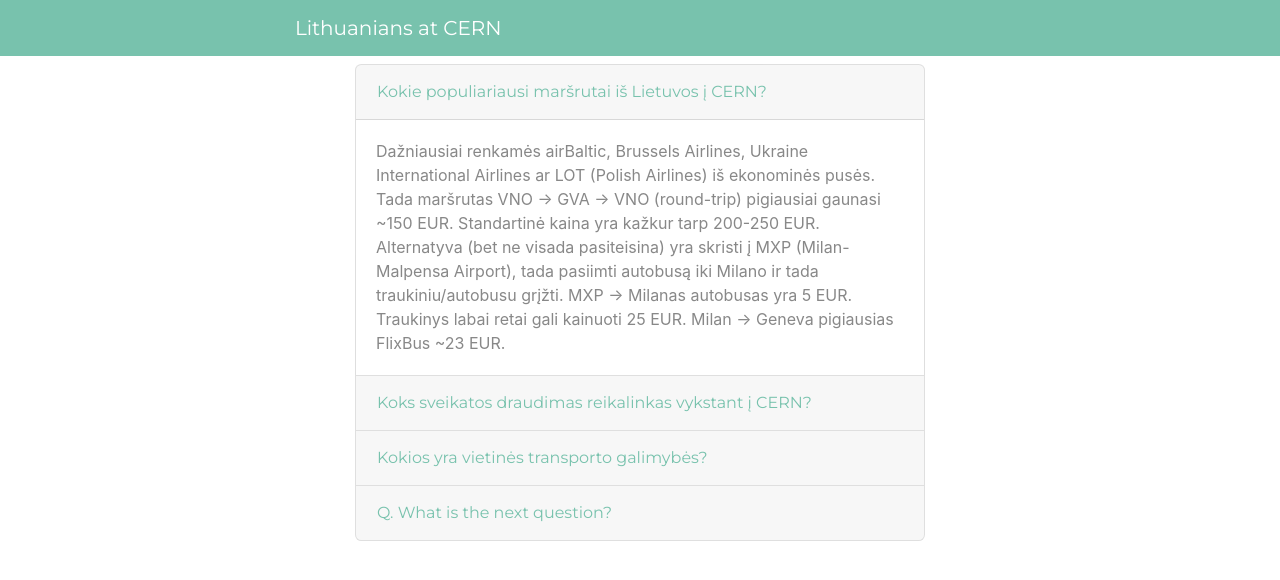
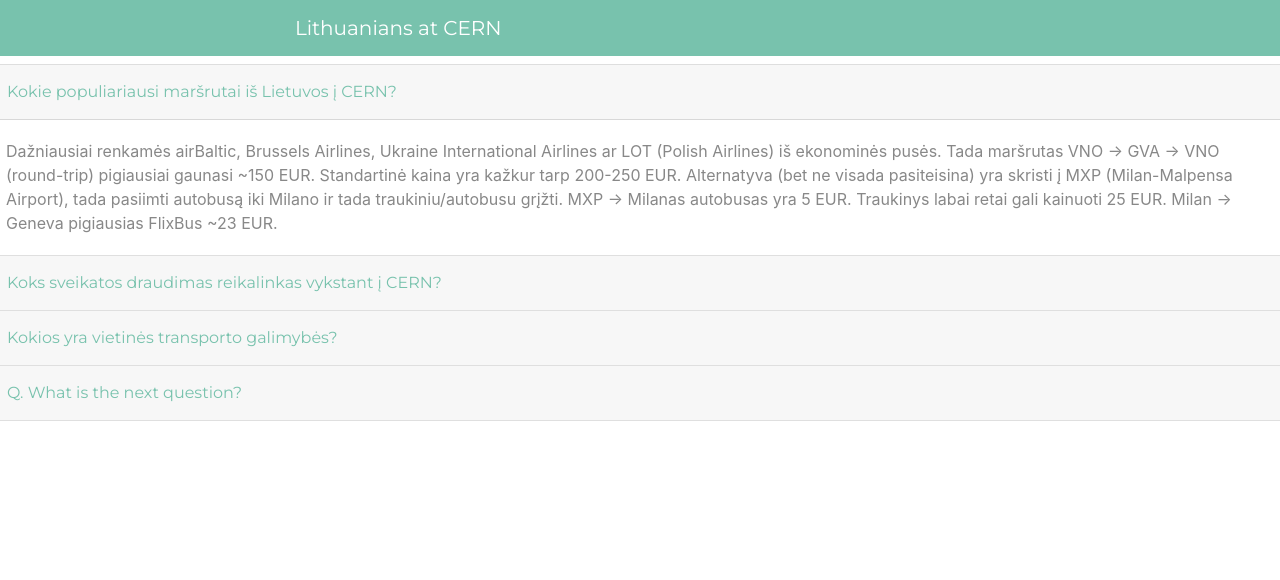
Before and after one commit to GintasS/testing-gintautas.github.io, a Jekyll site: the page built from index.md, in a window 1280 px wide. Shown: the top 580 px of the page. Built offline with Jekyll 4.4.1, drawn with Linux system fonts in a browser that asks for light colours.

Commit message:
Updated structure.

```diff
--- a/_layouts/default.html
+++ b/_layouts/default.html
@@ -7,11 +7,10 @@
 
     {%- include header.html -%}
 
-    <div class="py-10">
-      <div class="container page-content">
-          {{ content }}
-      </div>
+    <div class="page-content">
+        {{ content }}
     </div>
+
 
   </body>
 
--- a/index.md
+++ b/index.md
@@ -3,7 +3,7 @@
 ---
 
 <div class="row">
-    <div class="col-10 mx-auto">
+    <div>
         <div class="accordion" id="faqExample">
             <div class="card">
                 <div class="card-header p-2" id="headingOne">
@@ -21,6 +21,7 @@
                         Alternatyva (bet ne visada pasiteisina) yra skristi į MXP (Milan-Malpensa Airport), tada pasiimti autobusą iki Milano ir tada traukiniu/autobusu grįžti. MXP -> Milanas autobusas yra 5 EUR. Traukinys labai retai gali kainuoti 25 EUR. Milan -> Geneva pigiausias FlixBus ~23 EUR.
                     </div>
                 </div>
+
             </div>
             <div class="card">
                 <div class="card-header p-2" id="headingTwo">
```
